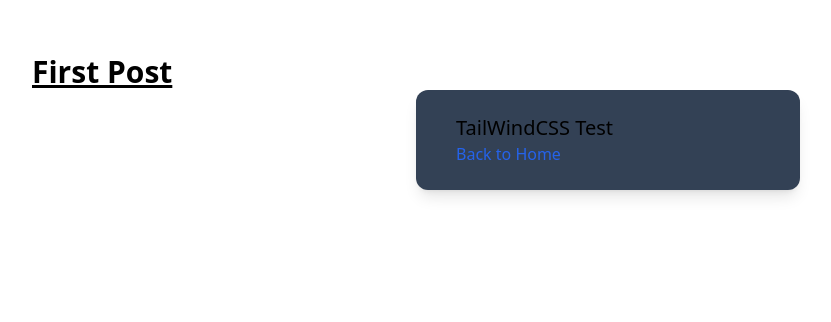
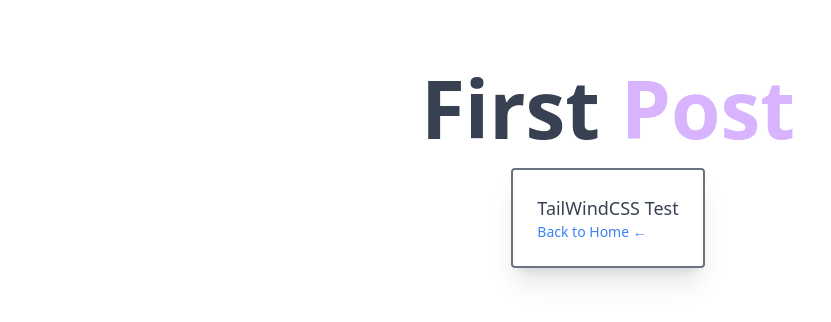
Before and after one commit to jamesdoth/tut-next-blog, a Next.js app: page /posts/first-post in a window 1280 px wide. Shown: the part 218-540 px from the top of the page, without its empty margins (32-863 px from the left). Built offline with nearby package versions, Linux system fonts and the light colour scheme.

Commit message:
styled first post page

```diff
--- a/pages/posts/first-post.js
+++ b/pages/posts/first-post.js
@@ -12,19 +12,18 @@
       <Head>
         <title>First Post</title>
       </Head>
-      <div className='p-4 mx-12 my-64'>
-        <h1 className='text-3xl font-bold underline'>First Post</h1>
+      <div className='w-screen min-h-screen flex flex-col justify-center -my-6 items-center p-4 overflow-y-scroll'>
+        <h1 className='text-[3rem] lg:text-[5rem] md:text-[5rem] font-extrabold text-gray-700'>
+          First <a className='text-purple-300'>Post</a>
+        </h1>
         <h2>
-          <div className='p-6 max-w-sm mx-auto bg-slate-700 rounded-xl shadow-lg flex items-center space-x-4'>
-            <div className='shrink-0'></div>
+          <div className='hover:scale-105 duration-500 flex flex-col justify-center items-center text-center rounded shadow-xl border-2 border-gray-500 h-full w-full p-6'>
             <div>
-              <div className='text-xl font-medium text-black'>
-                TailWindCSS Test
-              </div>
+              <div className='text-lg text-gray-700'>TailWindCSS Test</div>
               <div className='flex'>
                 <Link href='/'>
-                  <p className='font-medium text-blue-600 hover:text-blue-400'>
-                    Back to Home
+                  <p className='cursor-pointer text-sm text-blue-500 hover:text-blue-400'>
+                    Back to Home &larr;
                   </p>
                 </Link>
               </div>
```
